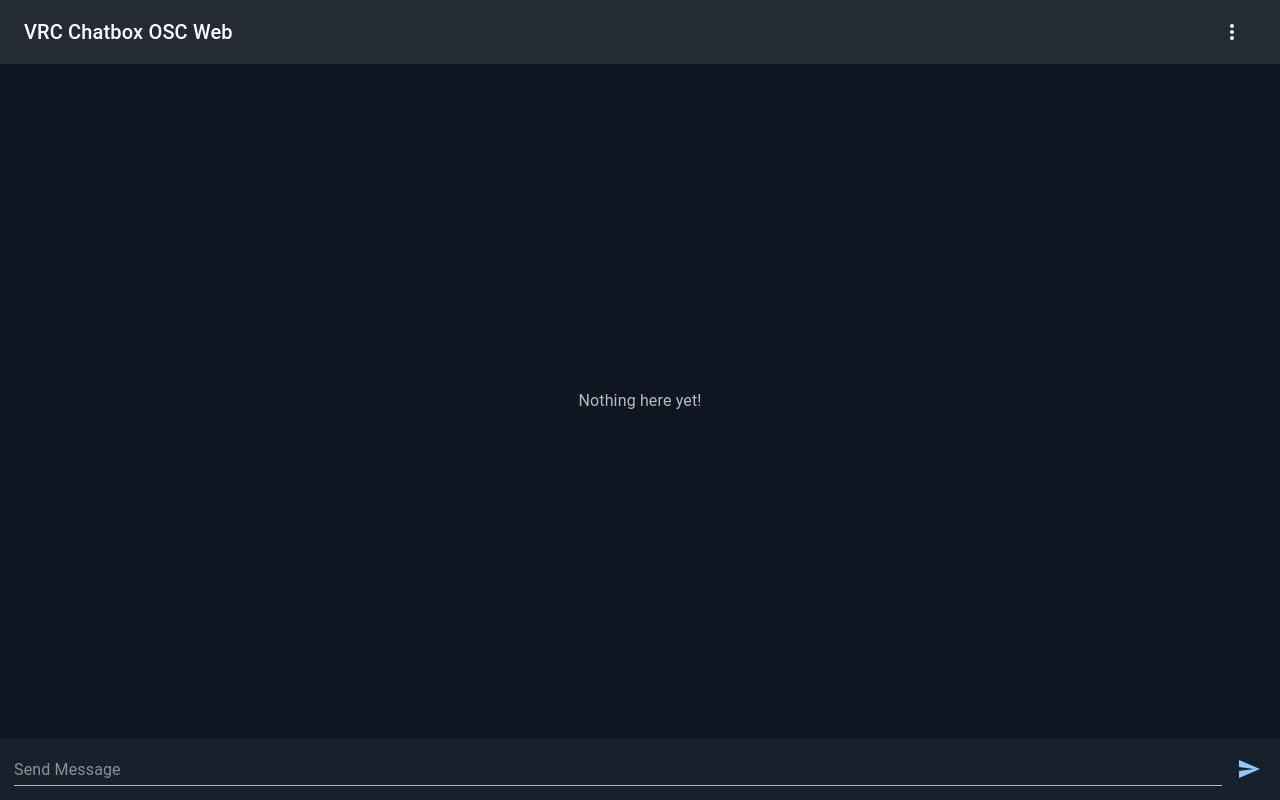
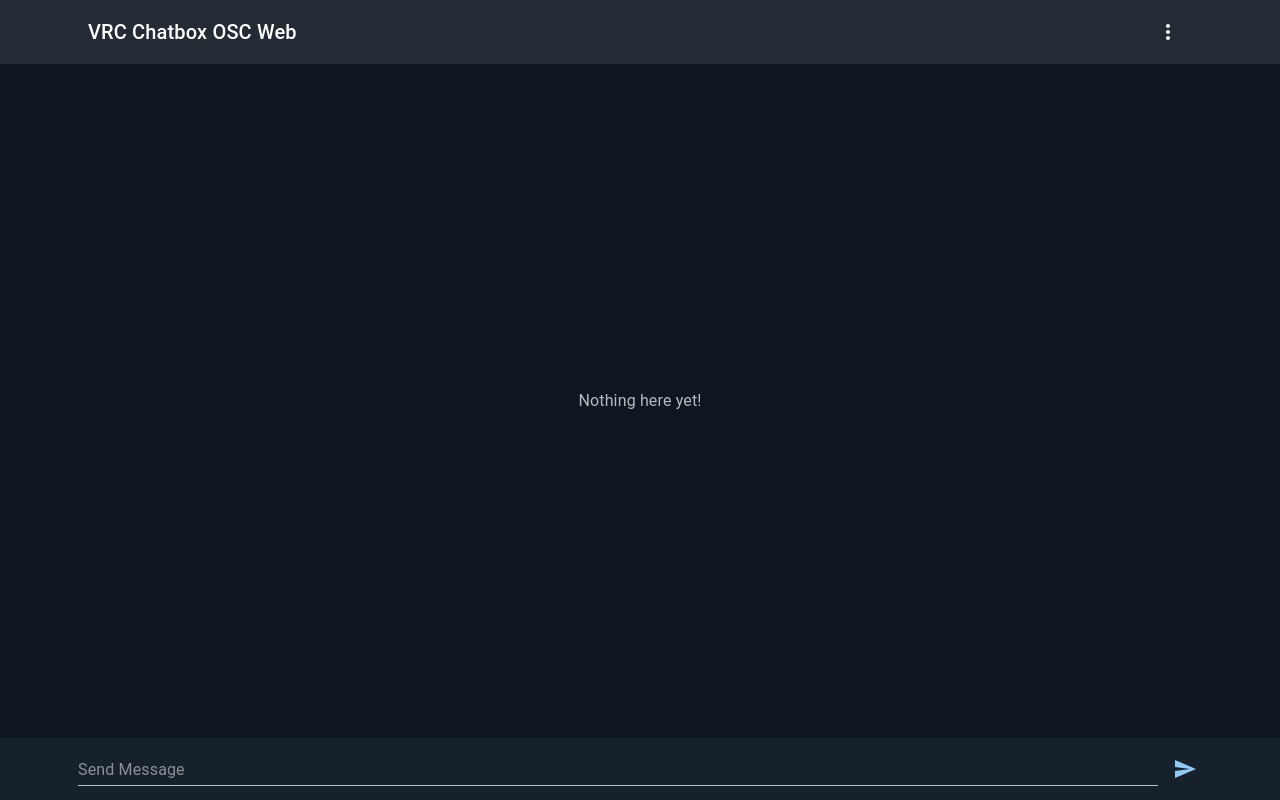
Before and after one commit to ccloli/vrc-chatbox-osc-web, a React (Create React App) app: page / in a window 1280 px wide. Built offline with nearby package versions, Linux system fonts and the light colour scheme; the HTML template or start-up script is replaced by a standard one.

Commit message:
wrap with container

```diff
--- a/src/components/Header.js
+++ b/src/components/Header.js
@@ -7,6 +7,7 @@
 import MenuItem from '@mui/material/MenuItem';
 import IconButton from '@mui/material/IconButton';
 import Checkbox from '@mui/material/Checkbox';
+import Container from '@mui/material/Container';
 import MoreVertIcon from '@mui/icons-material/MoreVert';
 import showSnackbar from '../utils/showSnackbar';
 
@@ -32,6 +33,7 @@
 	return (
 		<Box>
 			<AppBar position="static">
+				<Container>
 					<Toolbar>
 						<Typography variant="h6" component="div" sx={{ flexGrow: 1 }}>
 							VRC Chatbox OSC Web
@@ -73,6 +75,7 @@
 							</MenuItem>
 						</Menu>
 					</Toolbar>
+				</Container>
 			</AppBar>
 		</Box>
 	);
--- a/src/components/InputArea.js
+++ b/src/components/InputArea.js
@@ -3,6 +3,7 @@
 import TextField from '@mui/material/TextField';
 import IconButton from '@mui/material/IconButton';
 import CircularProgress from '@mui/material/CircularProgress';
+import Container from '@mui/material/Container';
 import SendIcon from '@mui/icons-material/Send';
 import ContentCopyIcon from '@mui/icons-material/ContentCopy';
 
@@ -41,9 +42,11 @@
 	return (
 		<Box
 			flex="none"
+			bgcolor="background.default">
+			<Container>
+				<Box
 					display="flex"
 					alignItems="flex-end"
-			bgcolor="background.default"
 					padding="14px"
 					gap="10px">
 					<Box flex={1} width={0}>
@@ -78,6 +81,8 @@
 						</IconButton>
 					</Box>
 				</Box>
+			</Container>
+		</Box>
 	);
 };
 
--- a/src/components/MessageList.js
+++ b/src/components/MessageList.js
@@ -4,7 +4,8 @@
 import ListItem from '@mui/material/ListItem';
 import Grow from '@mui/material/Grow';
 import MessageItem from './MessageItem';
-import { Typography } from '@mui/material';
+import Typography from '@mui/material/Typography';
+import Container from '@mui/material/Container';
 
 const Wrapper = ({ children }) => (
 	<Box
@@ -60,13 +61,14 @@
 					padding="16px"
 					width="100%"
 					overflow="auto">
+					<Container>
 						<List
 							id="message-list"
-						sx={{ width: '100%' }}>
+							sx={{ width: '100%', outline: 'none' }}>
 							{list.map((item, index) => (
 								<Grow direction="up" in key={index}>
 									<ListItem
-									key={index}
+										key={item.time || index}
 										disableGutters>
 										<MessageItem
 											text={item.text}
@@ -78,6 +80,7 @@
 							))}
 						</List>
 						<span id="message-list-end" ref={end}></span>
+					</Container>
 				</Box>
 			</Box>
 		</Wrapper>
```
Lines whose indentation alone changed are shown as unchanged.
